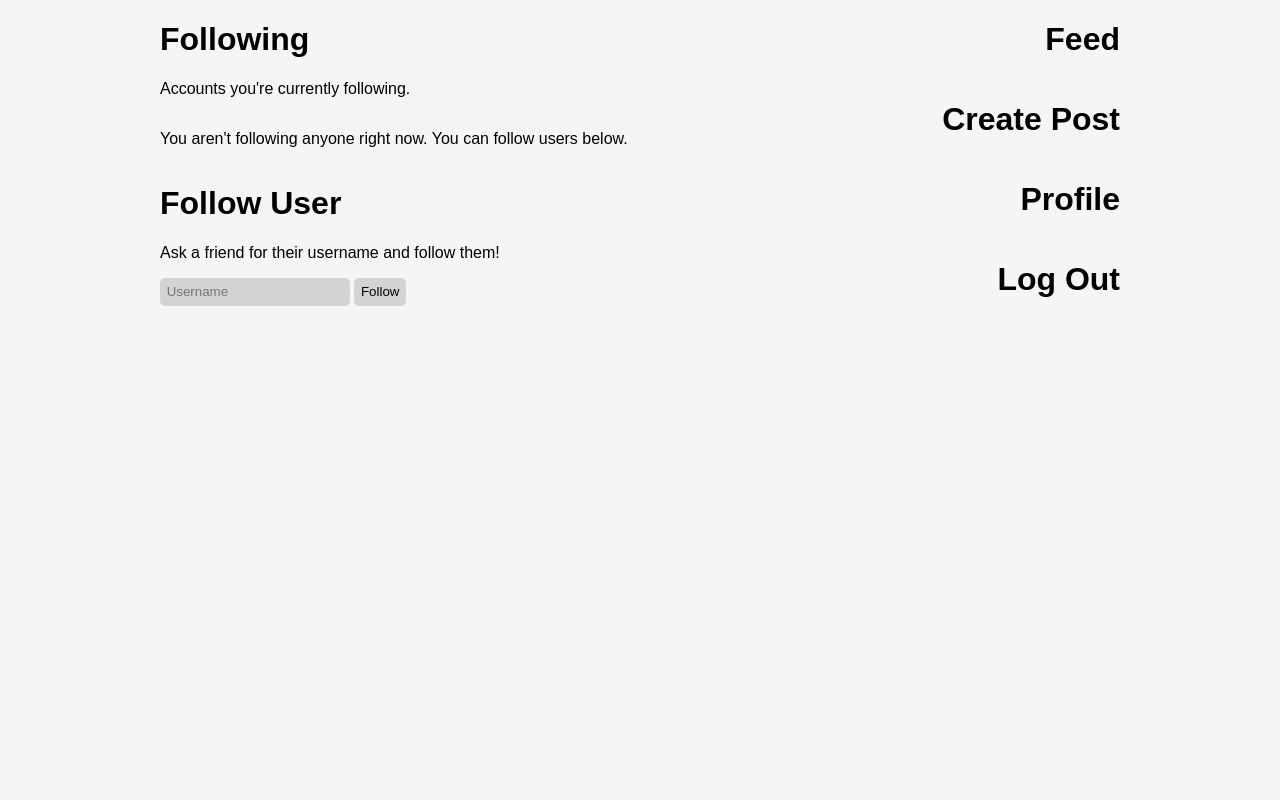
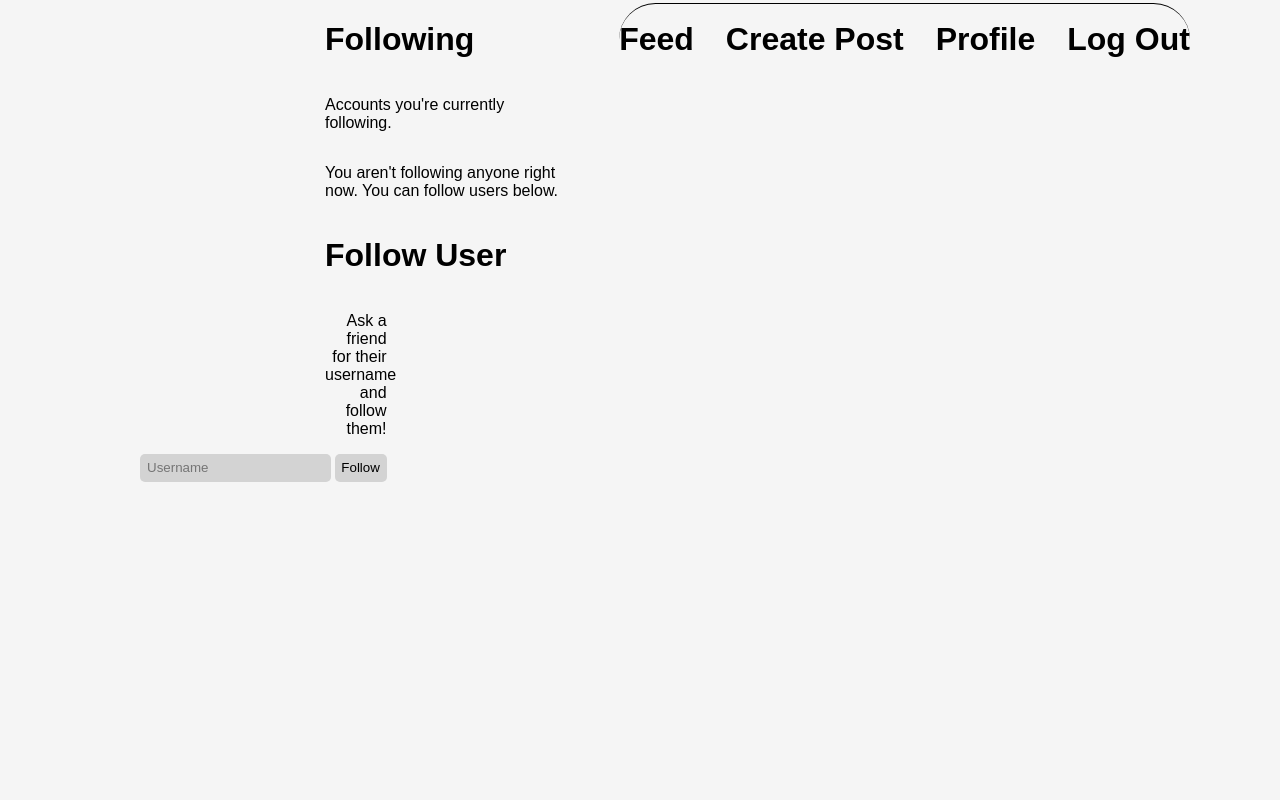
Before and after one commit to aidandomondon/comebacksunday, a Django app: template comebacksunday/posts/templates/posts/following.html in a window 1280 px wide. Run offline with Django 5.2, Linux system fonts and the light colour scheme; the template is opened without the code that fills it, so the values that code supplies are empty.

Commit message:
Style following page

```diff
--- a/comebacksunday/posts/static/posts/following.css
+++ b/comebacksunday/posts/static/posts/following.css
@@ -2,41 +2,55 @@ body {
     font-family: sans-serif;
     background-color: rgb(245, 245, 245);
     width: 100vw;
-    margin: 0 0 0 0;
-    display: flex;
-    flex-direction: column;
+    margin-left: auto;
+    margin-right: auto;
+    margin-top: 0;
+    margin-bottom: 0;
     align-items: center;
     gap: 0.25em;
     min-width: 700px;
     min-height: 350px;
     height: 100vh;
+    max-width: 700px;
+    box-sizing: border-box;
 }
 
 .panel_view {
+    margin-left: auto;
+    margin-right: auto;
+    margin-bottom: 0;
     display: flex;
-    flex-wrap: nowrap;
     flex-direction: row;
+    align-items: first baseline;
     justify-content: space-between;
-    width: 75%;
+    width: 90%;
+    gap: 3em;
+    height: 90%;
 }
 
 .following {
-    flex-grow: 4;
+    width: 75%;
+    height: 100%;
+    display: flex;
+    flex-direction: column;
+    align-items: left;
 
     .header {
         justify-content: left;
         align-items: left;
         width: fit-content;
     }
-}
 
     .profiles {
         display: flex;
         flex-direction: column;
+        align-items: left;
         gap: 0.25em;
-    max-height: 80vh;
         overflow: scroll;
     }
+}
+
+
 
 .profile_card {
     color: black;
@@ -85,14 +99,38 @@ body {
     }
 }
 
+.add {
+    width: 25%;
+    text-align: right;
+    display: flex;
+    flex-direction: column;
+    align-items: right;
+
+    .header {
+        text-wrap-mode: nowrap;
+    }
+
+    form {
+        display: flex;
+        flex-direction: row;
+        justify-content: right;
+        gap: 0.25em;
+    }
+}
+
 .sidebar {
     display: flex;
-    flex-direction: column;
-    align-items: flex-end;
+    flex-direction: row;
+    justify-content: space-evenly;
+    gap: 2em;
+    align-items: center;
     flex-grow: 1;
-}
 
-h1.sidebar_item {
+    height: 10%;
+    border-top: solid black 0.1em;
+    border-radius: 50px;
+
+    .sidebar_item {
 
         a {
             color: black;
@@ -107,12 +145,6 @@ h1.sidebar_item {
             text-decoration-line: underline;
         }
     }
-
-form {
-    display: flex;
-    flex-direction: row;
-    justify-content: left;
-    gap: 0.25em;
 }
 
 input {
```
Lines whose indentation alone changed are shown as unchanged.
